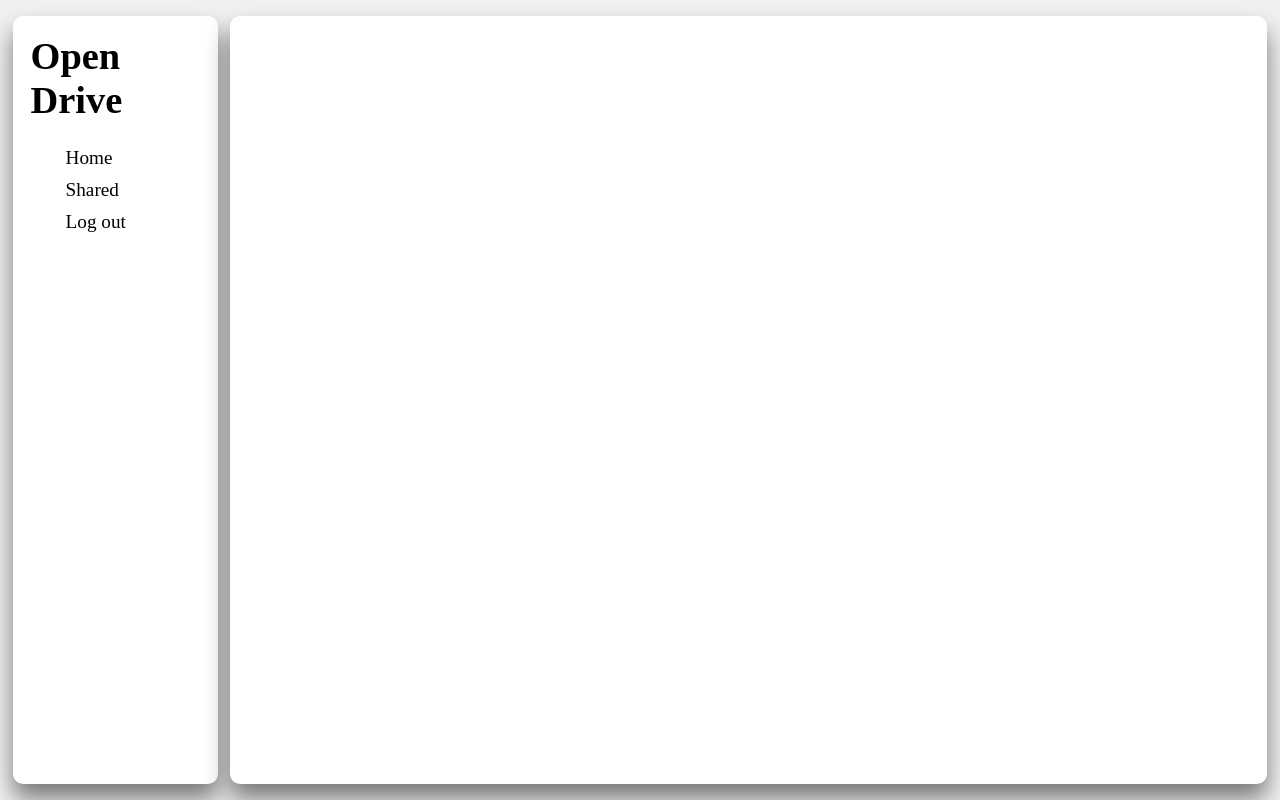
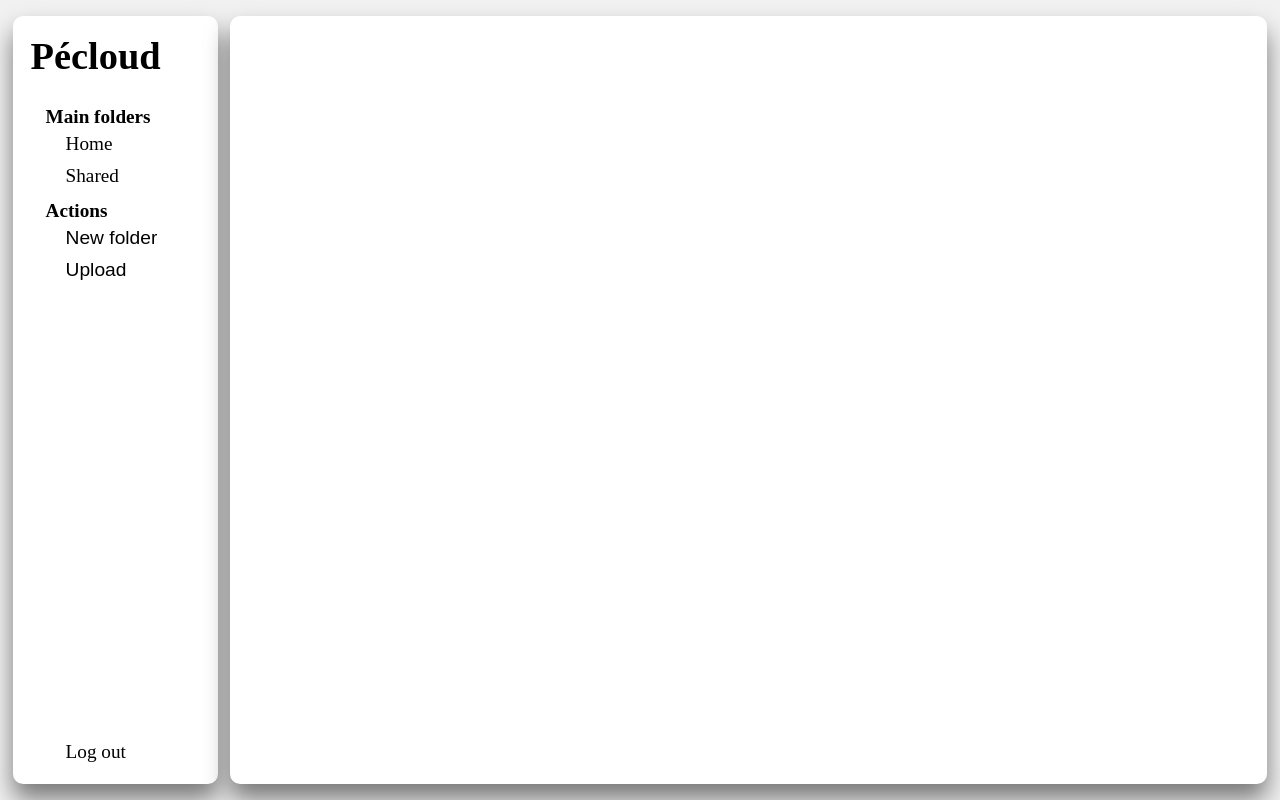
Before and after one commit to DeriWars/Open-Drive, a Flask app: page /shared in a window 1280 px wide. Run offline with Flask 2, Linux system fonts and the light colour scheme; a user stored in the database is signed in.

Commit message:
Create folders and upload files

```diff
--- a/src/main.py
+++ b/src/main.py
@@ -7,8 +7,10 @@
 from objects.sql import UserDatabase
 from objects.directory_content import get_directory_content
 
-app = Flask("Open Drive")
+app = Flask("Pécloud")
 app.secret_key = "opendrive-zef15cezf1ce54fg1zc125dsq165fez1"
+
+app.config['UPLOAD_FOLDER'] = "./static/upload"
 
 USER_DB = UserDatabase("./static/web/data/users.db")
 DRIVE_PATH = "./static/drive/"
@@ -91,6 +93,33 @@
 
         return redirect("/")
 
+@app.route("/upload", methods=["POST"])
+def upload() -> str:
+    if not 'username' in session:
+        return redirect("/login")
+
+    if request.method == "POST":
+        if 'file' in request.files:
+            for file in request.files.getlist('file'):
+                file.save(f"./static/drive/{session['username']}/{file.filename}")
+
+            return redirect(f"/{session['username']}")
+
+
+    return redirect(f"/{session['username']}")
+
+@app.route("/new", methods=["POST"])
+def new_folder():
+    if not 'username' in session:
+        return redirect("/login")
+
+    if request.method == "POST":
+        folder_name = request.form['folder_name']
+        makedirs(f"./static/drive/{session['username']}/{folder_name}")
+
+    return redirect(f"/{session['username']}")
+
+
 def main():
     app.run(host=gethostbyname(gethostname()), port=8080, debug=True) # Debug server
     # serve(app, host=gethostbyname(gethostname()), port=8080) # Production server
--- a/src/static/drive/DeriWars/test.txt
+++ /dev/null
@@ -1,4 +0,0 @@
-ezfzuefdcnzefzefzefczeionczedc
-cezacnhizdsczefcezcdcz cfiezn f
-fajfdoadjc,iodscnhjezzf
-zadoicndc cfieznadezadsqp fadzaddsq
--- a/src/static/web/css/nav.css
+++ b/src/static/web/css/nav.css
@@ -3,6 +3,7 @@
     padding: 0;
     background: #f1f1f1;
     font-size: 120%;
+    overflow: hidden;
 }
 
 .left {
@@ -29,6 +30,7 @@
 .left li{
     padding: 5px;
     margin-left: 5px;
+    border-radius: 5px;
 }
 
 .left li:hover{
@@ -41,6 +43,28 @@
     color: #000;
     width: 100%;
     padding: 10px;
+}
+
+.left h2{
+    font-size: 100%;
+    margin: 0;
+    padding: 0;
+    margin-top: 1vh;
+}
+
+.left li#bottom{
+    position: absolute;
+    bottom: 2vh;
+}
+
+li input[type="button"] {
+    background: #fff;
+    border: none;
+    color: #000;
+    cursor: pointer;
+    font-size: 100%;
+    padding: 0 0 0 10px;
+    margin: 0;
 }
 
 .right {
--- /dev/null
+++ b/src/static/web/js/cancel.js
@@ -0,0 +1,17 @@
+window.onload = function () {
+    document.getElementById("upload-button").addEventListener("click", () => {
+        document.getElementById("upload-form").classList.remove("hide");
+    });
+
+    document.getElementById("cancel-upload").addEventListener("click", () => {
+        document.getElementById("upload-form").classList.add("hide");
+    });
+
+    document.getElementById("new-folder").addEventListener("click", () => {
+        document.getElementById("newfolder-form").classList.remove("hide");
+    });
+
+    document.getElementById("cancel-folder").addEventListener("click", () => {
+        document.getElementById("newfolder-form").classList.add("hide");
+    });
+};
--- a/src/templates/drive.html
+++ b/src/templates/drive.html
@@ -4,15 +4,21 @@
     <meta http-equiv="X-UA-Compatible" content="IE=edge">
     <meta name="viewport" content="width=device-width, initial-scale=1.0">
     <link rel="stylesheet" href="{{ url_for('static', filename='web/css/nav.css') }}">
-    <title>Open Drive - {{folder}}</title>
+    <script src="{{ url_for('static', filename='web/js/cancel.js') }}"></script>
+    <title>Pécloud - {{folder}}</title>
 </head>
 <body>
     <div class="left">
-        <h1>Open Drive</h1>
+        <h1>Pécloud</h1>
         <ul>
+            <h2>Main folders</h2>
             <li><a href="/">Home</a></li>
             <li><a href="/shared">Shared</a></li>
-            <li><a href="/login">Log out</a></li>
+            <h2>Actions</h2>
+            <li><input type="button" value="New folder" class="" id="new-folder"></li>
+            <li><input type="button" value="Upload" class="" id="upload-button"></li>
+
+            <li id="bottom"><a href="/login">Log out</a></li>
         </ul>
     </div>
 
@@ -27,12 +33,40 @@
 
             {% for file in files %}
                 <div class="file">
-                    <img src="{{ url_for('static', filename='web/image/file.png') }}" alt="">
+                    {% if ".png" in file or ".jpg" in file or ".jpeg" in file or ".svg" in file %}
+                        <img src="/static/drive/{{folder}}/{{file}}" alt="">
+                    {% elif ".mp4" in file or ".mov" in file or ".mva" in file %}
+                        <img src="{{ url_for('static', filename='web/image/video.png') }}" alt="">
+                    {% elif ".mp3" in file or ".wav" in file %}
+                        <img src="{{ url_for('static', filename='web/image/sound.png') }}" alt="">
+                    {% else %}
+                        <img src="{{ url_for('static', filename='web/image/file.png') }}" alt="">
+                    {% endif %}
+
                     <a class="link" href="/static/drive/{{folder}}/{{file}}">{{file}}</a>
                     <a href="/static/drive/{{folder}}/{{file}}" class="download" download>Download</a>
                 </div>
             {% endfor %}
         </div>
     </div>
+
+    <div class="upload-form hide" id="upload-form">
+        <form action="/upload" method="POST" enctype="multipart/form-data">
+            <h1>Upload</h1>
+            <input type="file" name="file" id="file" multiple required>
+            <input type="submit" value="Upload">
+            <input type="button" value="Cancel" class="cancel" id="cancel-upload">
+        </form>
+    </div>
+
+    <div class="upload-form hide" id="newfolder-form">
+        <form action="/new" method="POST">
+            <h1>Create folder</h1>
+            <label for="foldername">Folder name</label>
+            <input type="text" name="folder_name" id="folder_name" required>
+            <input type="submit" value="Create">
+            <input type="button" value="Cancel" class="cancel" id="cancel-folder">
+        </form>
+    </div>
 </body>
 </html>
--- a/src/templates/login.html
+++ b/src/templates/login.html
@@ -4,7 +4,7 @@
     <meta http-equiv="X-UA-Compatible" content="IE=edge">
     <meta name="viewport" content="width=device-width, initial-scale=1.0">
     <link rel="stylesheet" href="{{ url_for('static', filename='web/css/form.css') }}">
-    <title>Open Drive - Log in</title>
+    <title>Pécloud - Log in</title>
 </head>
 <body>
     <div class="login">
@@ -16,9 +16,9 @@
             {% endif %}
 
             <label for="username">Username / Email</label>
-            <input type="text" name="username" id="username">
+            <input type="text" name="username" id="username" required>
             <label for="password">Password</label>
-            <input type="password" name="password" id="password">
+            <input type="password" name="password" id="password" required>
             <p>You don't have an account yet? <a href="/signup">Sign up</a></p>
             <input type="submit" value="Log in">
         </form>
```
Also changed, not shown: other parts of src/static/web/css/nav.css (+104 -2 lines), src/templates/signup.html (+5 -5 lines), src/static/web/data/users.db, src/static/web/image/sound.png (added), src/static/web/image/video.png (added).
